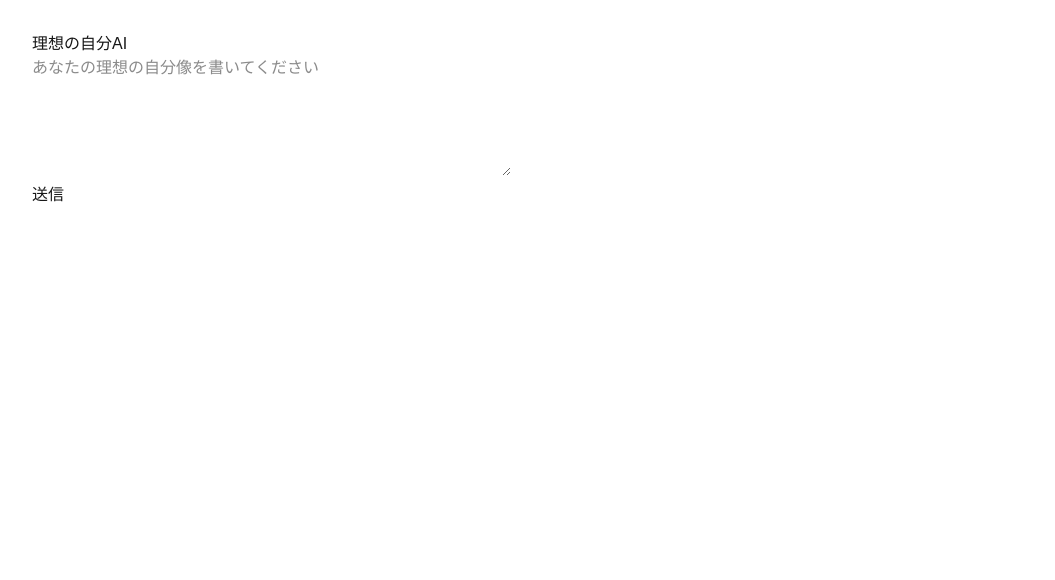
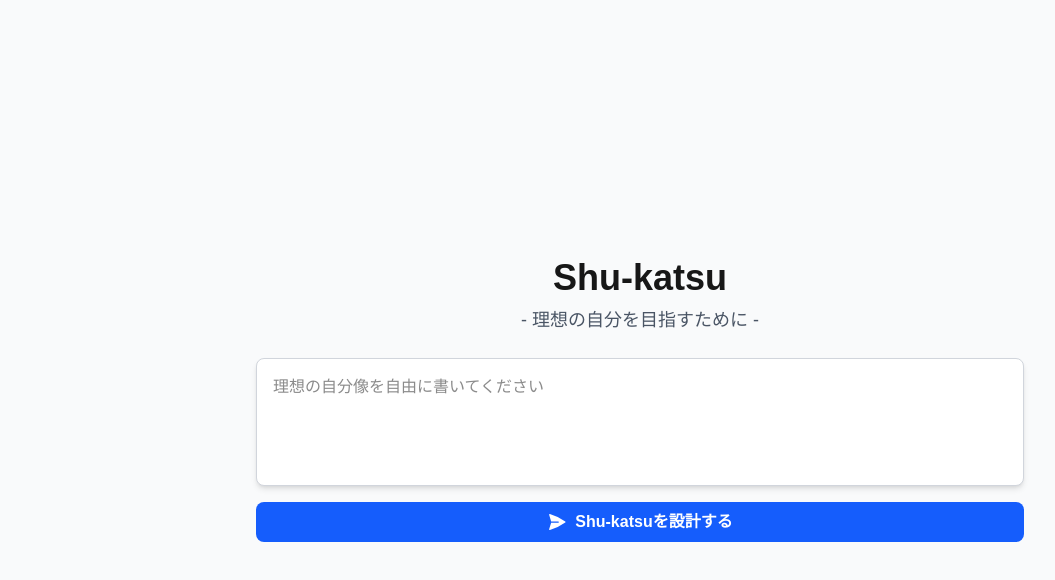
Before and after one commit to kohey94/shu-katsu, a Next.js app in the folder apps/next-app/: page / in a window 1280 px wide. Shown: the top 580 px of the page, without its empty margins (0-1055 px from the left). Built offline with nearby package versions, Linux system fonts and the light colour scheme.

Commit message:
UI修正

```diff
--- a/apps/next-app/package.json
+++ b/apps/next-app/package.json
@@ -9,6 +9,7 @@
     "lint": "next lint"
   },
   "dependencies": {
+    "@heroicons/react": "^2.2.0",
     "next": "15.3.4",
     "openai": "^5.8.2",
     "react": "^19.0.0",
--- a/apps/next-app/src/app/components/AiResponse.jsx
+++ b/apps/next-app/src/app/components/AiResponse.jsx
@@ -4,45 +4,31 @@ function AiResponse({ structuredReply, reply }) {
   if (!structuredReply && !reply) return null;
 
   return (
-    <div style={{ marginTop: "2rem", whiteSpace: "pre-wrap" }}>
-      <h3>AIの返答：</h3>
-
+    <div className="w-full max-w-3xl mx-auto mt-10 whitespace-pre-wrap">
       {structuredReply ? (
         <>
-          <h4>1. 理想像の要約</h4>
-          <p>{structuredReply.summary}</p>
+          <div className="w-full max-w-3xl space-y-6 mt-10">
+            <div className="bg-white border border-gray-200 rounded-xl p-6 shadow-md">
+              <h2 className="text-xl font-bold text-gray-800 mb-4 border-b pb-2">あなたの理想像</h2>
+              <p className="text-gray-700">{structuredReply.summary}</p>
+            </div>
 
-          <h4>2. 理想に近づくために必要な要素</h4>
+            <div className="bg-white border border-gray-200 rounded-xl p-6 shadow-md">
+              <h2 className="text-xl font-bold text-gray-800 mb-4 border-b pb-2">
+                理想に近づくために必要な要素
+              </h2>
+              <div className="w-full max-w-3xl space-y-8 mt-10">
+                <CategoryBox title="スキル" items={structuredReply.requirements.skills} />
+                <CategoryBox title="行動" items={structuredReply.requirements.actions} />
+                <CategoryBox title="マインド" items={structuredReply.requirements.mindset} />
+                <CategoryBox title="習慣" items={structuredReply.requirements.habits} />
+              </div>
+            </div>
 
-          <h5>● スキル</h5>
-          <ul>
-            {structuredReply.requirements.skills.map((s, i) => (
-              <li key={`skill-${i}`}>{s}</li>
-            ))}
-          </ul>
-
-          <h5>● 行動</h5>
-          <ul>
-            {structuredReply.requirements.actions.map((a, i) => (
-              <li key={`action-${i}`}>{a}</li>
-            ))}
-          </ul>
-
-          <h5>● マインド</h5>
-          <ul>
-            {structuredReply.requirements.mindset.map((m, i) => (
-              <li key={`mind-${i}`}>{m}</li>
-            ))}
-          </ul>
-
-          <h5>● 習慣</h5>
-          <ul>
-            {structuredReply.requirements.habits.map((h, i) => (
-              <li key={`habit-${i}`}>{h}</li>
-            ))}
-          </ul>
-
-          <h4>3. 今週のファーストステップ提案</h4>
+            <div className="bg-white border border-gray-200 rounded-xl p-6 shadow-md">
+              <h2 className="text-xl font-bold text-gray-800 mb-4 border-b pb-2">
+                今週のファーストステップ提案
+              </h2>
               <p>
                 <strong>内容：</strong> {structuredReply.first_step.description}
               </p>
@@ -50,6 +36,8 @@ function AiResponse({ structuredReply, reply }) {
                 <strong>おすすめ日時：</strong> {structuredReply.first_step.suggested_datetime}
               </p>
               <p>{structuredReply.first_step.message}</p>
+            </div>
+          </div>
         </>
       ) : (
         <p>{reply}</p>
@@ -58,4 +46,18 @@ function AiResponse({ structuredReply, reply }) {
   );
 }
 
+// カテゴリー共通のボックスコンポーネント
+function CategoryBox(props) {
+  const { title, items } = props;
+  return (
+    <div className="border border-gray-200 rounded-md p-4">
+      <h3 className="font-medium text-gray-800 mb-2">{title}</h3>
+      <ul className="list-disc pl-5 text-gray-700 space-y-1">
+        {items.map((item, idx) => (
+          <li key={idx}>{item}</li>
+        ))}
+      </ul>
+    </div>
+  );
+}
 export default AiResponse;
--- a/apps/next-app/src/app/components/PromptForm.jsx
+++ b/apps/next-app/src/app/components/PromptForm.jsx
@@ -1,18 +1,33 @@
 import React from "react";
+import { PaperAirplaneIcon } from "@heroicons/react/24/solid";
 
 function PromptForm({ input, setInput, handleSend, loading }) {
   return (
-    <div>
+    <div className="flex flex-col items-center w-full">
       <textarea
         rows={5}
-        cols={50}
-        placeholder="あなたの理想の自分像を書いてください"
+        placeholder="理想の自分像を自由に書いてください"
         value={input}
         onChange={(e) => setInput(e.target.value)}
+        className="w-full max-w-3xl h-32 p-4 bg-white border border-gray-300 rounded-lg shadow-md focus:outline-none focus:ring-2 focus:ring-blue-500 focus:border-transparent resize-none mb-4 hover:shadow-lg transition"
       />
-      <br />
-      <button onClick={handleSend} disabled={loading}>
-        {loading ? "送信中…" : "送信"}
+
+      <button
+        onClick={handleSend}
+        disabled={loading}
+        className="w-full max-w-3xl flex items-center justify-center gap-2 bg-blue-600 text-white py-2 rounded-lg font-semibold hover:bg-blue-700 transition transform hover:scale-105 active:scale-95 disabled:opacity-50 disabled:cursor-not-allowed"
+      >
+        {loading ? (
+          <>
+            <span className="animate-spin border-2 border-t-transparent border-white rounded-full w-4 h-4"></span>
+            AIがあなたのShu-katsuを設計中…
+          </>
+        ) : (
+          <>
+            <PaperAirplaneIcon className="w-5 h-5 text-white" />
+            Shu-katsuを設計する
+          </>
+        )}
       </button>
     </div>
   );
--- a/apps/next-app/src/app/layout.tsx
+++ b/apps/next-app/src/app/layout.tsx
@@ -2,7 +2,7 @@ import type { Metadata } from "next";
 import "./globals.css";
 
 export const metadata: Metadata = {
-  title: "理想の自分AI",
+  title: "Shu-katsu",
   description: "Generated by create next app",
 };
 
--- a/apps/next-app/src/app/page.tsx
+++ b/apps/next-app/src/app/page.tsx
@@ -66,8 +66,9 @@ export default function HomePage() {
   };
 
   return (
-    <div style={{ padding: "2rem" }}>
-      <h1>理想の自分AI</h1>
+    <div className="min-h-screen flex flex-col items-center justify-center bg-gray-50 p-6">
+      <h1 className="text-4xl font-bold mb-2">Shu-katsu</h1>
+      <h2 className="text-lg text-gray-600 mb-6">- 理想の自分を目指すために -</h2>
       <PromptForm input={input} setInput={setInput} handleSend={handleSend} loading={loading} />
       <AiResponse structuredReply={structuredReply} reply={reply} />
     </div>
```
Also changed, not shown: 1 other file (tests, documents, lock files or other folders). Lines whose indentation alone changed are shown as unchanged.
